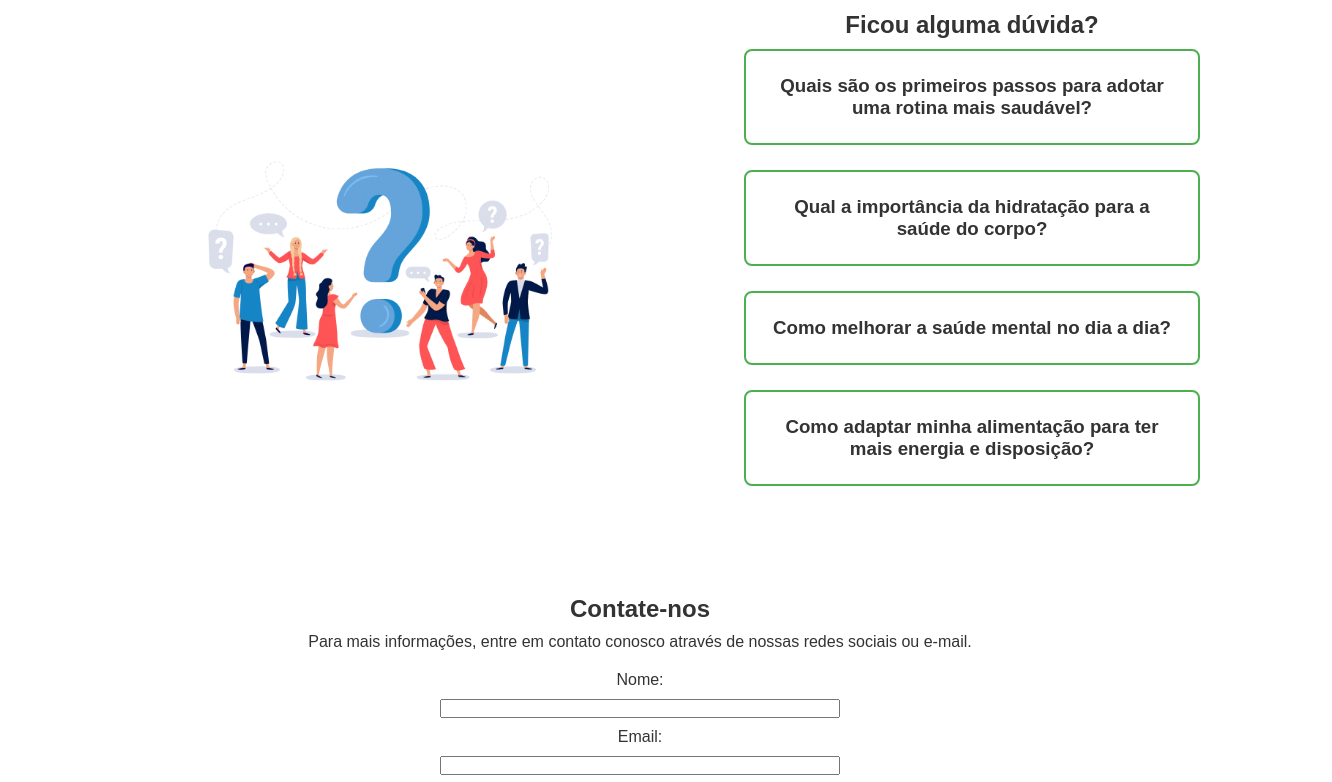
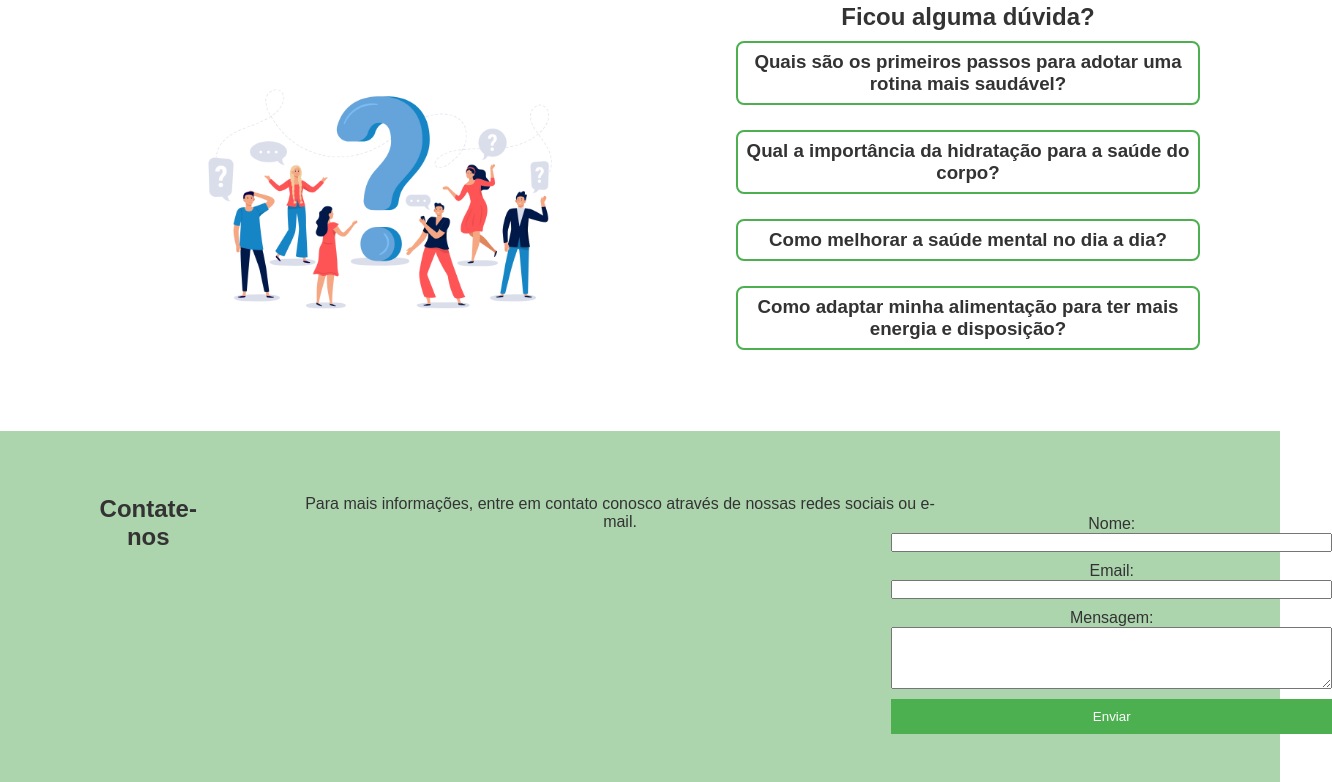
Before and after one commit to Carlos-juniorLUKE/HealthLife, a plain HTML site: page index.html in a window 1280 px wide. Shown: the part 1039-1821 px from the top of the page, 1332 px wide, since content can reach past the window. Drawn offline with Linux system fonts and the light colour scheme.

```diff
--- a/index.css
+++ b/index.css
@@ -94,8 +94,8 @@
 #duvidas {
     display: flex;
     align-items: center;
-    gap: 64px;
-    padding: 64px 80px;
+    gap: 56px;
+    padding: 56px 80px;
 }
 .duvida {
     position: relative;
@@ -104,7 +104,7 @@
     border: 2px solid #4CAF50;
     border-radius: 8px;
     cursor: pointer;
-    padding: 24px;
+    padding: 8px;
 }
 .duvida img {
     position: absolute;
@@ -151,9 +151,9 @@
     align-items: center;
 }
 
-form label, form input, form textarea, form button {
-    width: 100%;
-    max-width: 400px;
+form input, form textarea, form button {
+    width: 250%;
+    max-width: auto;
     margin-bottom: 10px;
 }
 
@@ -168,6 +168,13 @@
 form button:hover {
     background-color: #45a049;
 }
+
+#contato {
+    background-color: #45a04971;
+    display: flex;
+    gap: 80px;
+    padding: 64px 80px;
+}
 #copyright {
     color: #ffffff;
     background-color: #263138;
```
